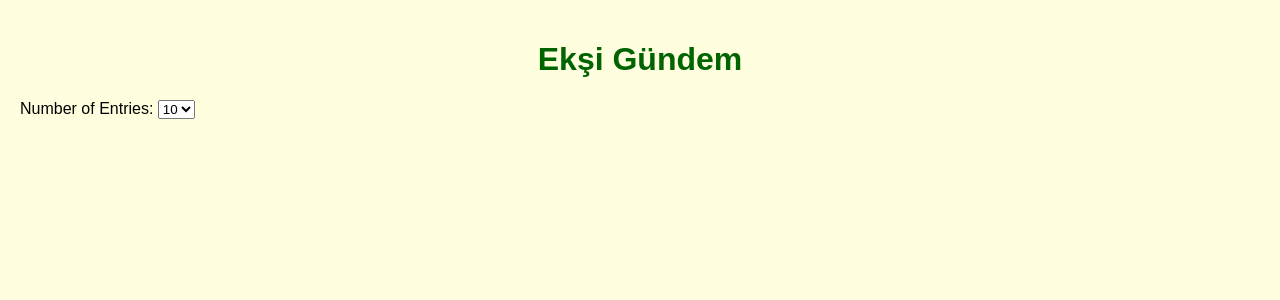
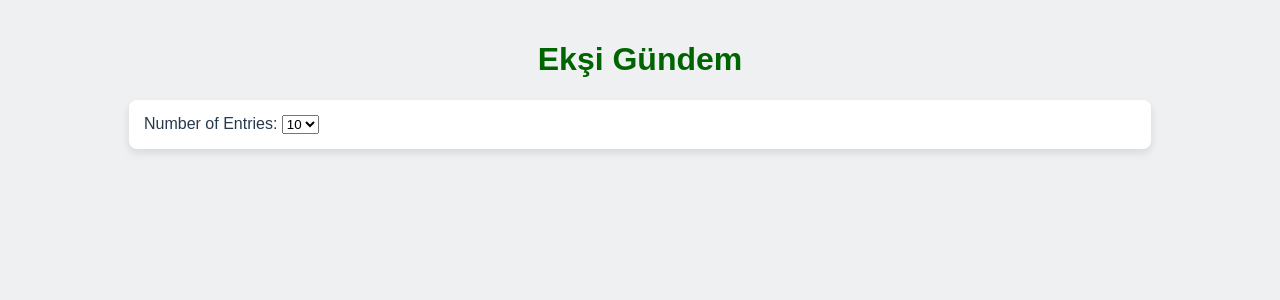
Before and after one commit to zurna-labs/eksi-gundem, a Flask app: page / in a window 1280 px wide. Shown: the top 300 px of the page. Run offline with Flask 2, Linux system fonts and the light colour scheme.

Commit message:
small changes

```diff
--- a/app.py
+++ b/app.py
@@ -234,7 +234,7 @@
 
     try:
         print('call fetch_and_parse_topics from processing_routine')
-        fetch_and_parse_topics(BASE_EKSI_URL, topics_path, summaries_path, 3)
+        fetch_and_parse_topics(BASE_EKSI_URL, topics_path, summaries_path, 20)
         pass
     except Exception as e:
         log(f"Exception occurred in fetch_and_parse_topics: {e}")
--- a/static/css/styles.css
+++ b/static/css/styles.css
@@ -1,5 +1,5 @@
 body {
-    background-color: lightyellow;
+    background-color: #EEF0F2;
     font-family: Arial, sans-serif;
     margin: 0;
     padding: 20px;
@@ -14,6 +14,24 @@
     box-shadow: 0 4px 8px rgba(0,0,0,0.1);
     margin-bottom: 20px;
     padding: 15px;
+    width: 80%; /* Adjust width as per your design */
+    margin-left: auto; /* Center the container */
+    margin-right: auto; /* Center the container */
+}
+@media (max-width: 600px) {
+    .topic-container {
+        width: 100%; /* Make the width 100% for smaller screens */
+        margin-left: 10px; /* Optional: Add some space on the left */
+        margin-right: 10px; /* Optional: Add some space on the right */
+    }
+}
+.num-of-entries-class{
+    font-family: Arial, sans-serif;
+    color: #27394D; /* Using the same color as your 'details' for consistency */
+    font-size: 1em; /* Standard font size, adjust as needed */
+    margin-bottom: 10px; /* Spacing below the text */
+    text-align: left;
+    margin-right: auto;
 }
 .topic-title {
     color: darkblue;
@@ -26,6 +44,7 @@
     text-decoration: underline;
 }
 details {
+    color: #27394D;
     margin-top: 10px;
 }
 summary {
--- a/summarizer.py
+++ b/summarizer.py
@@ -2,7 +2,7 @@
 
 class Summarizer:
 
-    def __init__(self, openai_client, log, skip_goofy=True):
+    def __init__(self, openai_client, log, skip_goofy=False):
         self.model = 'gpt-3.5-turbo'
         self.token_encoding = "cl100k_base"
         self.summarization_prompt = "\n\Eğer yazılanlar güncel bir olay ile ilgili ise yazılanları en fazla 3 cümlede özetle."
--- a/templates/index.html
+++ b/templates/index.html
@@ -9,7 +9,7 @@
 <body>
     <h1>Ekşi Gündem</h1>
     <!-- Dropdown form for selecting number of entries -->
-    <form action="{{ url_for('index') }}" method="get">
+    <form class="topic-container num-of-entries-class" action="{{ url_for('index') }}" method="get">
         <label for="num-entries">Number of Entries:</label>
         <select name="num_entries" id="num-entries" onchange="this.form.submit()">
             <option value="5" {% if num_entries == 5 %}selected{% endif %}>5</option>
```
Also changed, not shown: 1 other file.
